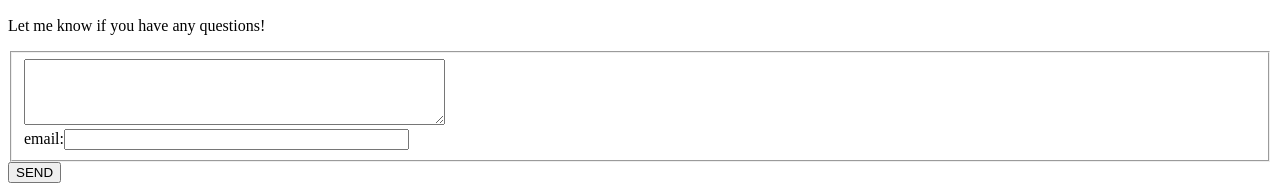
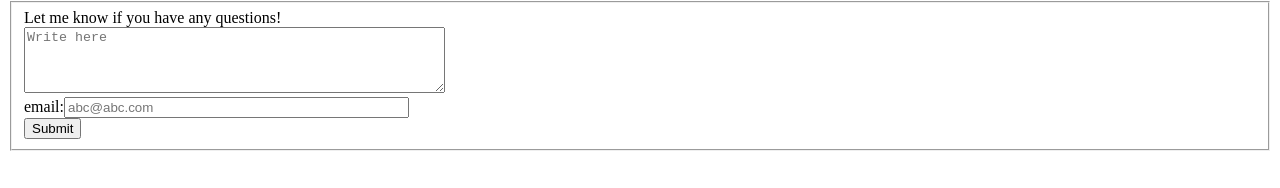
Before and after one commit to gocow/webdev_6, a plain HTML site: page cherry_farming.html in a window 1280 px wide. Shown: the part 2011-2199 px from the top of the page. After the commit the page ends 2170 px from the top, so only its background shows below. Drawn offline with Linux system fonts and the light colour scheme.

Commit message:
Update cherry_farming.html

```diff
--- a/cherry_farming.html
+++ b/cherry_farming.html
@@ -63,13 +63,13 @@
   </div>
 
   <div>
-    <p>Let me know if you have any questions!</p>
     <form method="post">
-      <fieldset>
-	    <div><textarea id="message" name="message" rows="4" cols="50"></textarea></div>
-        <div><label>email:<input type="email" size="40" name="email_field"></label></div>
+  	  <fieldset>
+  	    <div>Let me know if you have any questions!</div>
+	    <div><textarea id="message" name="message" placeholder="Write here" rows="4" cols="50"></textarea></div>
+        <div><label>email:<input type="email" name="email" placeholder="abc@abc.com" size="40" name="email_field"></label></div>
+	    <input type="submit" value="Submit">
    	  </fieldset>
-	  <input type="submit" value="SEND">
 	</form>
   </div>
 
```
